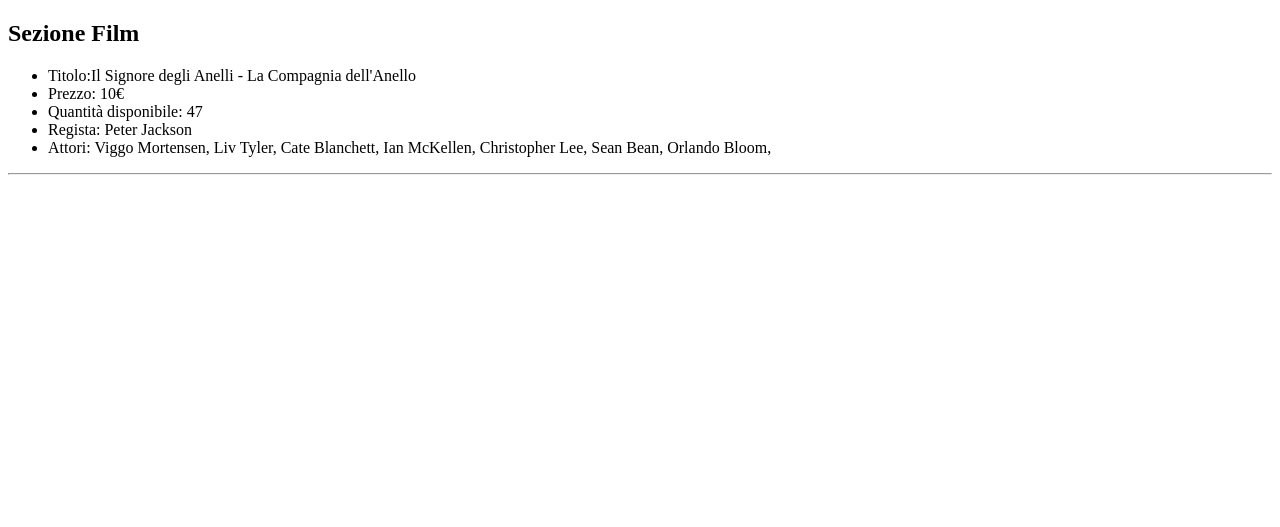
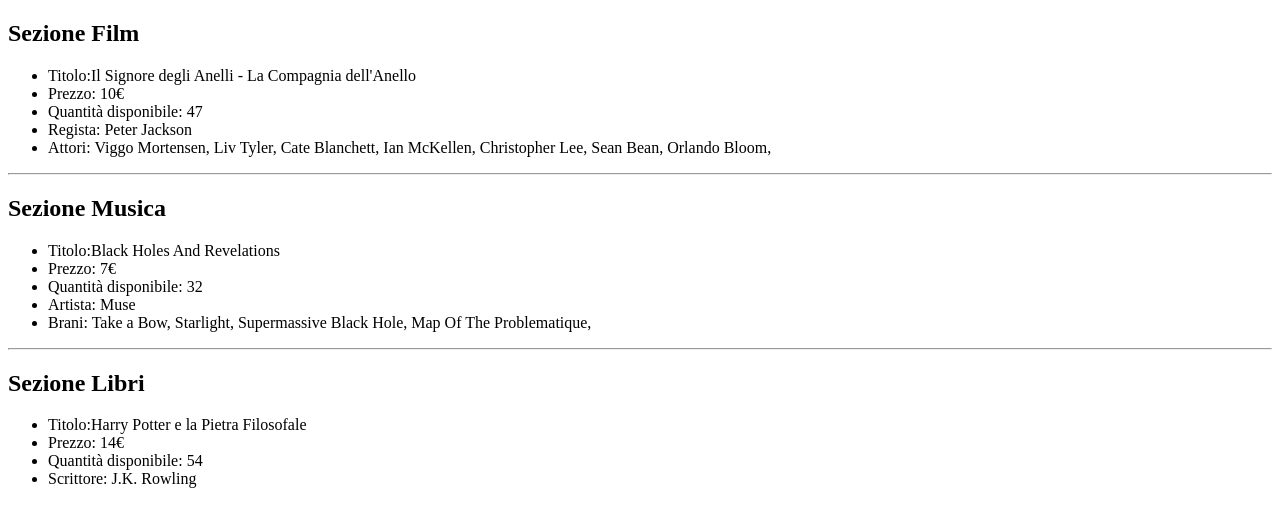
Before and after one commit to marcoche88/php-oop-2, a PHP site: page / in a window 1280 px wide. Shown: the top 527 px of the page. Run offline with PHP 8.4, Linux system fonts and the light colour scheme.

Commit message:
added print music and book

```diff
--- a/index.php
+++ b/index.php
@@ -13,6 +13,7 @@ require_once __DIR__ . '/product/Movie.php';
 require_once __DIR__ . '/product/Music.php';
 require_once __DIR__ . '/product/Book.php';
 
+// FILM
 // creo una nuova istanza della classe Movie
 $movie1 = new Movie("Il Signore degli Anelli - La Compagnia dell'Anello", 10, 47, "Peter Jackson");
 
@@ -25,7 +26,27 @@ try {
 } catch (Exception $e) {
     echo 'Error: ' . $e->getMessage();
 }
+
+// MUSICA
+// creo una nuova istanza della classe Music
+$cd1 = new Music("Black Holes And Revelations", 7, 32, "Muse");
+
+// inizializzo array contenente i brani del cd
+$list_tracks = ['Take a Bow', 'Starlight', 'Supermassive Black Hole', 'Map Of The Problematique'];
+
+// prova ad aggiungere la lista di brani, se c'è un errore viene stampato un messaggio a schermo
+try {
+    $cd1->set_tracks($list_tracks);
+} catch (Exception $e) {
+    echo 'Error: ' . $e->getMessage();
+}
+
+// LIBRO
+// creo una nuova istanza della classe Book
+$book1 = new Book("Harry Potter e la Pietra Filosofale", 14, 54, "J.K. Rowling");
+
 ?>
+
 
 <!DOCTYPE html>
 <html lang="it">
@@ -58,6 +79,38 @@ try {
         </ul>
     </section>
     <hr>
+
+    <!-- prodotti musica -->
+    <section id="music-products">
+        <h1>Sezione Musica</h1>
+        <ul>
+            <li>Titolo:<?php echo $cd1->get_title() ?></li>
+            <li>Prezzo: <?php echo $cd1->get_price() ?>€</li>
+            <li>Quantità disponibile: <?php echo $cd1->get_quantity() ?></li>
+            <li>Artista: <?php echo $cd1->get_artist() ?></li>
+            <li>
+                Brani:
+                <?php
+                $tracks = $cd1->get_tracks();
+                foreach ($tracks as $track) {
+                    echo $track . ', ';
+                }
+                ?>
+            </li>
+        </ul>
+    </section>
+    <hr>
+
+    <!-- prodotti libro -->
+    <section id="book-products">
+        <h1>Sezione Libri</h1>
+        <ul>
+            <li>Titolo:<?php echo $book1->get_title() ?></li>
+            <li>Prezzo: <?php echo $book1->get_price() ?>€</li>
+            <li>Quantità disponibile: <?php echo $book1->get_quantity() ?></li>
+            <li>Scrittore: <?php echo $book1->get_writer() ?></li>
+        </ul>
+    </section>
 </body>
 
 </html>
--- a/product/Music.php
+++ b/product/Music.php
@@ -5,6 +5,7 @@ require_once __DIR__ . '/Product.php';
 class Music extends Product
 {
     private $artist;
+    private $tracks;
 
     public function __construct($_title, $_price, $_quantity, $_artist)
     {
@@ -18,9 +19,23 @@ class Music extends Product
         return $this->artist;
     }
 
+    public function get_tracks()
+    {
+        return $this->tracks;
+    }
+
     // setter
     public function set_artist($_artist)
     {
         $this->artist = $_artist;
     }
+
+    public function set_tracks($_tracks)
+    {
+        if (is_array($_tracks)) {
+            $this->tracks = $_tracks;
+        } else {
+            throw new Exception('Il valore inserito non è un array');
+        }
+    }
 }
```
